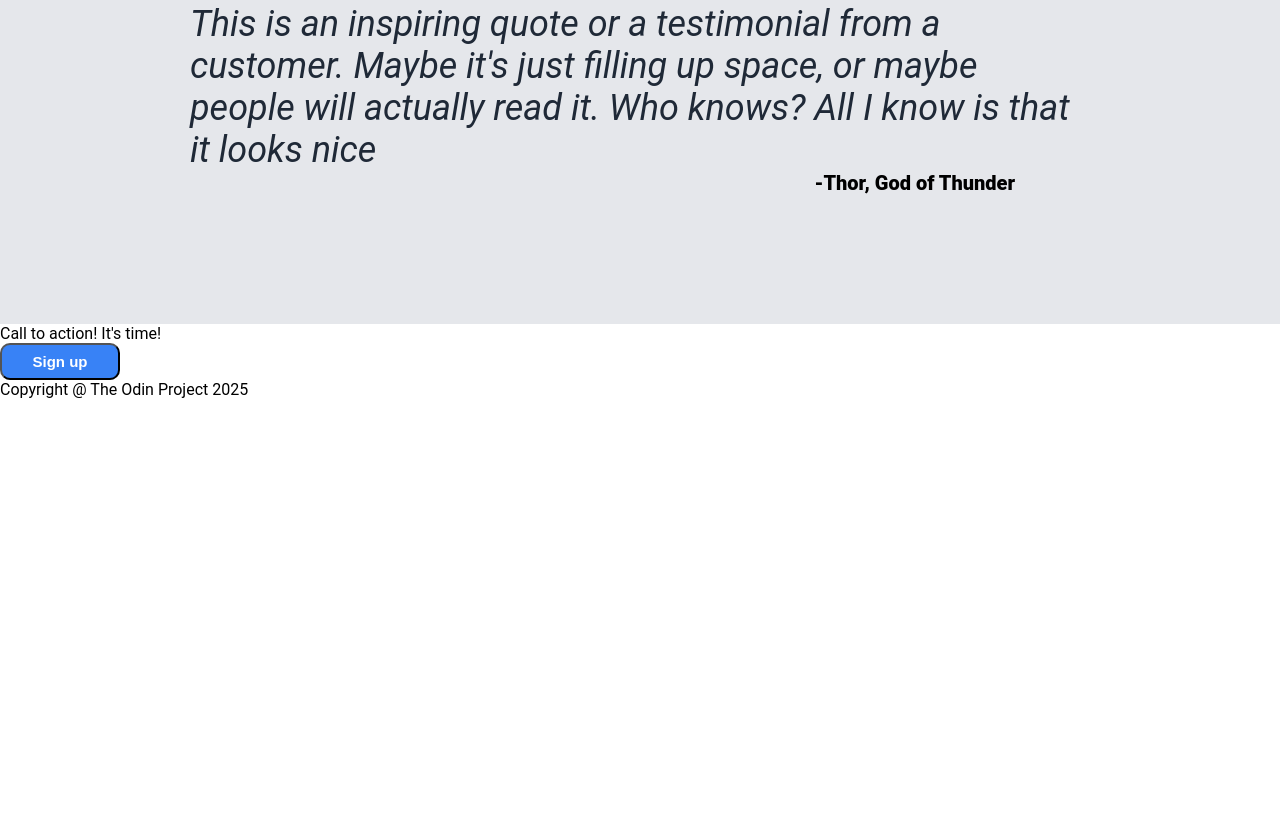
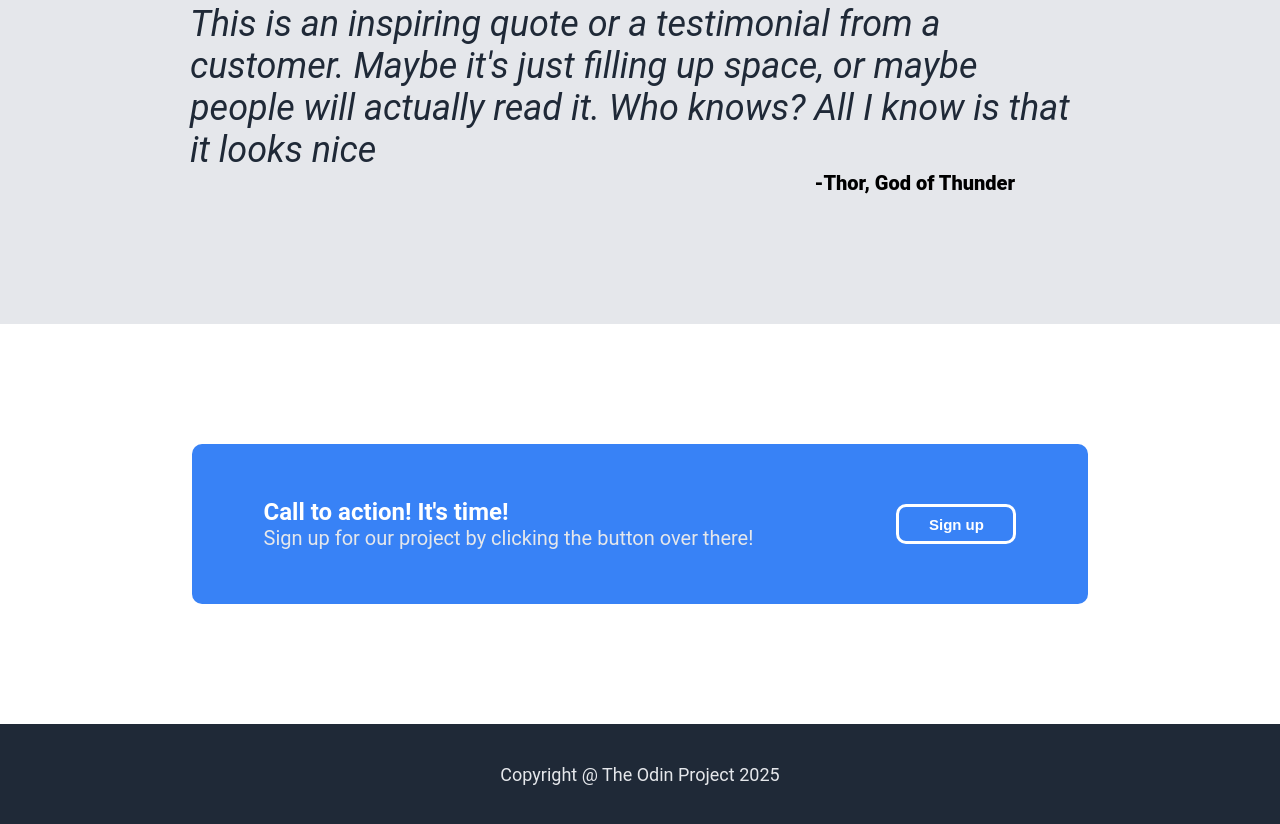
Before and after one commit to AdityaGayan/Landing-Page, a plain HTML site: page index.html in a window 1280 px wide. Shown: the part 1146-1970 px from the top of the page. Before the commit the page ends 1545 px from the top, so only its background shows below. Drawn offline with Linux system fonts and the light colour scheme.

Commit message:
Completed, finally finished the sign up and footer part

```diff
--- a/index.html
+++ b/index.html
@@ -56,11 +56,12 @@
             <div class="textbox">
 
                 <div class="titlebox">Call to action! It's time!</div>
-                <div class="sign"></div>
+                <div class="textbox">Sign up for our project by clicking the button over there!</div>
             </div>
             <button class="sign">Sign up</button>
         </div>
     </div>
     <div class="footer">Copyright @ The Odin Project 2025</div>
+
 </body>
 </html>
--- a/styles.css
+++ b/styles.css
@@ -124,3 +124,44 @@ button{
 }
 
 /*sign up part*/
+.call{
+    height: 400px;
+    display: flex;
+    justify-content: center;
+    align-items: center;
+}
+
+.box{
+    display: flex;
+    justify-content: space-around;
+    align-items: center;
+    height: 160px;
+    width: 70vw;
+    background-color: #3882F6;
+    border-radius: 10px;
+}
+
+.titlebox{
+    font-size: 24px;
+    color: white;
+    font-weight: 700;
+}
+.textbox{
+    font-size: 20px;
+    color: #E5E7EB;
+}
+.box button{
+    border: 3px solid white;
+    height: 40px;
+}
+
+/*footer part*/
+.footer{
+    background-color: #1f2937;
+    height: 100px;
+    display: flex;
+    justify-content: center;
+    align-items: center;
+    color: #E5E7EB;
+    font-size: 18px;
+}
```
